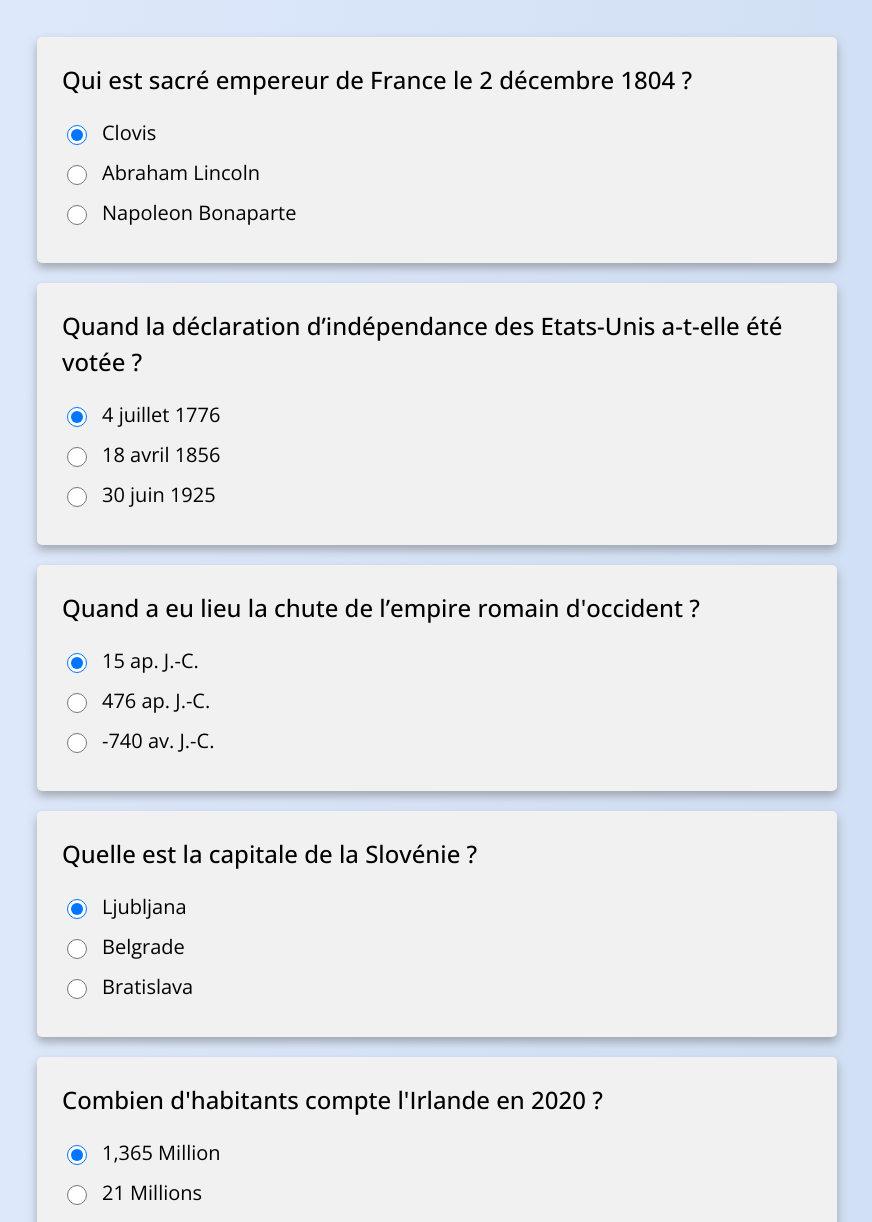
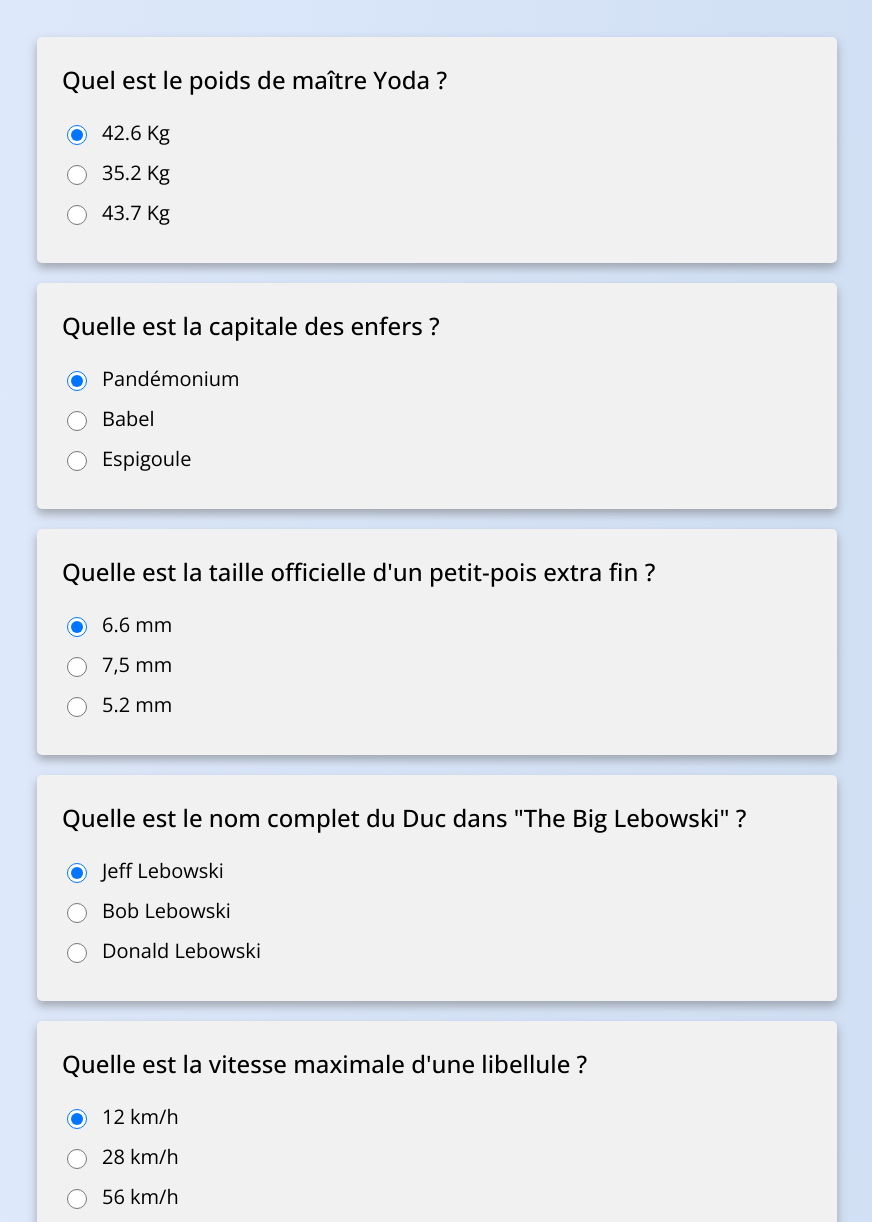
Before and after one commit to herveNkb/Js_quizz, a website: page index.html in a window 1280 px wide. Shown: the part 113-1335 px from the top of the page, without its empty margins (203-1075 px from the left). Drawn offline with nearby package versions, Linux system fonts and the light colour scheme.

Commit message:
fix(content): changing questions Changed questions and answers for funny gaming.

```diff
--- a/index.html
+++ b/index.html
@@ -30,78 +30,78 @@
 <div class="global-container">
     <form class="quiz-form">
         <div class="question-block">
-            <h4>Qui est sacré empereur de France le 2 décembre 1804 ?</h4>
+            <h4>Quel est le poids de maître Yoda ?</h4>
             <div>
                 <input type="radio" id="Clovis" name="q1" value="a" checked/>
-                <label for="Clovis">Clovis</label>
+                <label for="Clovis">42.6 Kg</label>
             </div>
             <div>
                 <input type="radio" id="Lincoln" name="q1" value="b"/>
-                <label for="Lincoln">Abraham Lincoln</label>
+                <label for="Lincoln">35.2 Kg</label>
             </div>
             <div>
                 <input type="radio" id="Bonaparte" name="q1" value="c"/>
-                <label for="Bonaparte">Napoleon Bonaparte</label>
+                <label for="Bonaparte">43.7 Kg</label>
             </div>
         </div>
         <div class="question-block">
-            <h4>Quand la déclaration d’indépendance des Etats-Unis a-t-elle été votée ?</h4>
+            <h4>Quelle est la capitale des enfers ?</h4>
             <div>
                 <input type="radio" id="date1" name="q2" value="a" checked/>
-                <label for="date1">4 juillet 1776</label>
+                <label for="date1">Pandémonium</label>
             </div>
             <div>
                 <input type="radio" id="date2" name="q2" value="b"/>
-                <label for="date2">18 avril 1856</label>
+                <label for="date2">Babel</label>
             </div>
             <div>
                 <input type="radio" id="date3" name="q2" value="c"/>
-                <label for="date3">30 juin 1925</label>
+                <label for="date3">Espigoule</label>
             </div>
         </div>
         <div class="question-block">
-            <h4>Quand a eu lieu la chute de l’empire romain d'occident ?</h4>
+            <h4>Quelle est la taille officielle d'un petit-pois extra fin ?</h4>
             <div>
                 <input type="radio" id="date4" name="q3" value="a" checked/>
-                <label for="date4">15 ap. J.-C.</label>
+                <label for="date4">6.6 mm</label>
             </div>
             <div>
                 <input type="radio" id="date5" name="q3" value="b"/>
-                <label for="date5">476 ap. J.-C.</label>
+                <label for="date5">7,5 mm</label>
             </div>
             <div>
                 <input type="radio" id="date6" name="q3" value="c"/>
-                <label for="date6">-740 av. J.-C.</label>
+                <label for="date6">5.2 mm</label>
             </div>
         </div>
         <div class="question-block">
-            <h4>Quelle est la capitale de la Slovénie ?</h4>
+            <h4>Quelle est le nom complet du Duc dans "The Big Lebowski" ?</h4>
             <div>
                 <input type="radio" id="Ljubljana" name="q4" value="a" checked/>
-                <label for="Ljubljana">Ljubljana</label>
+                <label for="Ljubljana">Jeff Lebowski</label>
             </div>
             <div>
                 <input type="radio" id="Belgrade" name="q4" value="b"/>
-                <label for="Belgrade">Belgrade</label>
+                <label for="Belgrade">Bob Lebowski</label>
             </div>
             <div>
                 <input type="radio" id="Bratislava" name="q4" value="c"/>
-                <label for="Bratislava">Bratislava</label>
+                <label for="Bratislava">Donald Lebowski</label>
             </div>
         </div>
         <div class="question-block">
-            <h4>Combien d'habitants compte l'Irlande en 2020 ?</h4>
+            <h4>Quelle est la vitesse maximale d'une libellule ?</h4>
             <div>
                 <input type="radio" id="m1" name="q5" value="a" checked/>
-                <label for="m1">1,365 Million</label>
+                <label for="m1">12 km/h</label>
             </div>
             <div>
                 <input type="radio" id="m2" name="q5" value="b"/>
-                <label for="m2">21 Millions</label>
+                <label for="m2">28 km/h</label>
             </div>
             <div>
                 <input type="radio" id="m3" name="q5" value="c"/>
-                <label for="m3">4,9 Millions</label>
+                <label for="m3">56 km/h</label>
             </div>
         </div>
         <button type="submit">VALIDER ✔️</button>
```
